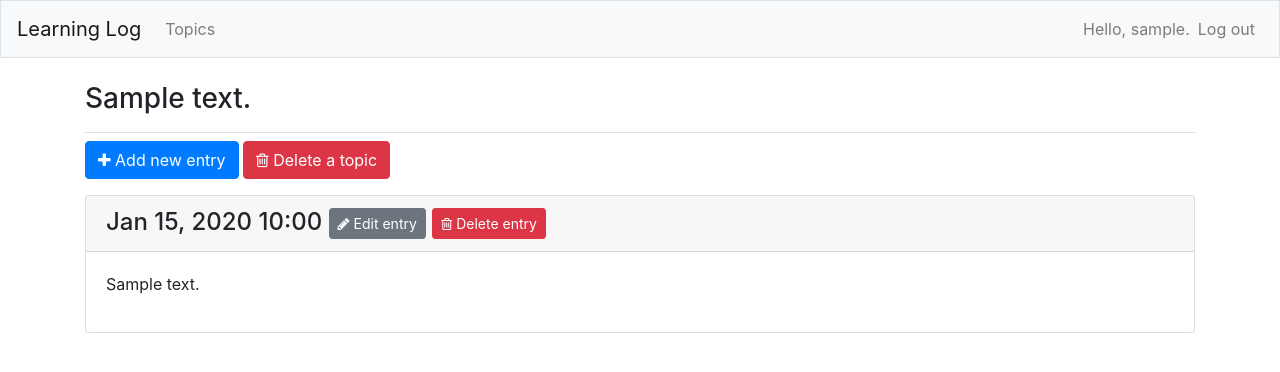
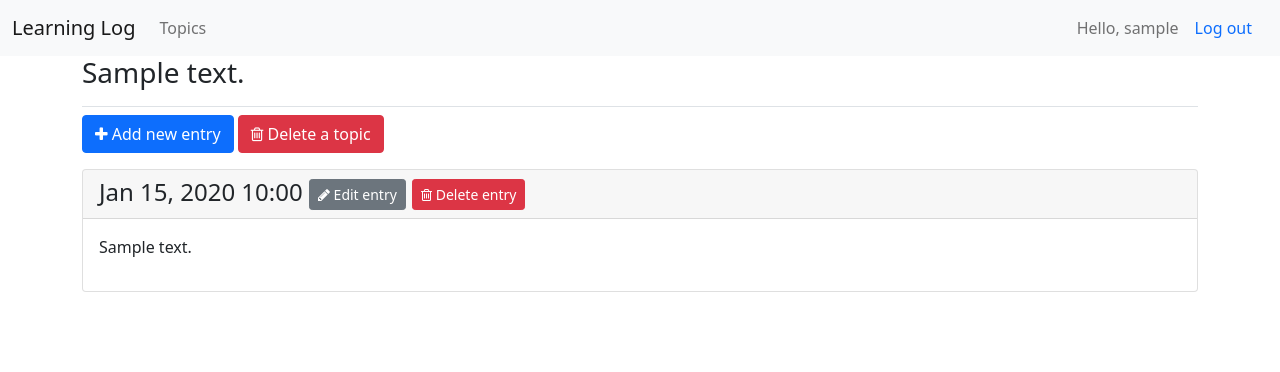
Before and after one commit to vladkuz-vk/dj-prj, a Django app: page /topics/1/ in a window 1280 px wide. Shown: the top 372 px of the page. Run offline with Django 4.2, Linux system fonts and the light colour scheme; a user stored in the database is signed in; tables that the repository leaves empty hold one stand-in row (values such as "Sample post"); some libraries are stand-ins or nearby versions.

Commit message:
Login is redesigned, modals for topic and entry deletion are added. Registration is broken for now.

```diff
--- a/learning_log/settings.py
+++ b/learning_log/settings.py
@@ -34,9 +34,6 @@ INSTALLED_APPS = [
     # Мои приложения
     'learning_logs',
     'users',
-
-    # Сторонние приложения
-    'bootstrap4',
 
     # Приложение django по умолчанию
     'django.contrib.admin',
--- a/learning_logs/forms.py
+++ b/learning_logs/forms.py
@@ -13,5 +13,4 @@ class EntryForm(forms.ModelForm):
     class Meta:
         model = Entry
         fields = ['text']
-        labels = {'text': 'Entry'}
-        widgets = {'text': forms.Textarea(attrs={'cols': 80})}
+        labels = {'text': ''}
--- a/learning_logs/templates/learning_logs/base.html
+++ b/learning_logs/templates/learning_logs/base.html
@@ -1,6 +1,4 @@
-{% load bootstrap4 %}
-
-<!doctype html>
+<!DOCTYPE html>
 <html lang="en">
 <head>
   <link rel="stylesheet" href="https://cdnjs.cloudflare.com/ajax/libs/font-awesome/4.7.0/css/font-awesome.min.css">
@@ -8,50 +6,44 @@
   <meta name="viewport" content="width=device-width, initial-scale=1, shrink-to-fit=no">
   <title>Learning Log</title>
 
-    {% bootstrap_css %}
-    {% bootstrap_javascript jquery='full' %}
+  <link href="https://cdn.jsdelivr.net/npm/bootstrap@5.0.2/dist/css/bootstrap.min.css" rel="stylesheet" integrity="sha384-EVSTQN3/azprG1Anm3QDgpJLIm9Nao0Yz1ztcQTwFspd3yD65VohhpuuCOmLASjC" crossorigin="anonymous">
 
 </head>
 <body>
-
-    <nav class="navbar navbar-expand-md navbar-light bg-light mb-4 border">
-
+  <nav class="navbar navbar-expand-lg navbar-light bg-light">
+    <div class="container-fluid">
       <a class="navbar-brand" href="{% url 'learning_logs:index' %}">Learning Log</a>
-
-      <button class="navbar-toggler" type="button" data-toggle="collapse"
-              data-target="#navbarCollapse" aria-controls="navbarCollapse"
-              aria-expanded="false" aria-label="Toogle navigation">
+      <button class="navbar-toggler" type="button" data-bs-toggle="collapse" data-bs-target="#navbarSupportedContent" aria-controls="navbarSupportedContent" aria-expanded="false" aria-label="Toggle navigation">
         <span class="navbar-toggler-icon"></span>
       </button>
-
-      <div class="collapse navbar-collapse" id="navbarCollapse">
-        <ul class="navbar-nav mr-auto">
+      <div class="collapse navbar-collapse" id="navbarSupportedContent">
+        <ul class="navbar-nav me-auto mb-2 mb-lg-0">
           <li class="nav-item">
             <a class="nav-link" href="{% url 'learning_logs:topics' %}">Topics</a>
           </li>
         </ul>
-        <ul class="navbar-nav ml-auto">
         {% if user.is_authenticated %}
-            <li class="nav-item">
-              <span class="navbar-text">Hello, {{ user.username }}.</span>
-            </li>
-          <li class="nav-item">
+          <span class="navbar-text">
+            Hello, {{ user.username }}
+          </span>
           <a class="nav-link" href="{% url 'users:logout' %}">Log out</a>
-          </li>
         {% endif %}
-        </ul>
+      </div>
     </div>
   </nav>
 
   <main role="main" class="container">
     <div class="pb-2 mb-2 border-bottom">
-      {% block page_header %}{% endblock page_header %}
+      {% block page_header %}
+      {% endblock page_header %}
     </div>
     <div>
-      {% block content %}{% endblock content %}
+      {% block content %}
+      {% endblock content %}
     </div>
   </main>
 
+  <script src="https://cdn.jsdelivr.net/npm/bootstrap@5.0.2/dist/js/bootstrap.bundle.min.js" integrity="sha384-MrcW6ZMFYlzcLA8Nl+NtUVF0sA7MsXsP1UyJoMp4YLEuNSfAP+JcXn/tWtIaxVXM" crossorigin="anonymous"></script>
 </body>
 
 </html>
--- a/learning_logs/templates/learning_logs/topic.html
+++ b/learning_logs/templates/learning_logs/topic.html
@@ -8,21 +8,54 @@
 {% block content %}
   <p>
     <a class="btn btn-primary" href="{% url 'learning_logs:new_entry' topic.id %}" role="button"><i class="fa fa-plus" aria-hidden="true"></i> Add new entry</a>
-    <a class="btn btn-danger" href="{% url 'learning_logs:delete_topic' topic.id %}" role="button"><i class="fa fa-trash-o" aria-hidden="true"></i> Delete a topic</a>
+    <button type="button" class="btn btn-danger" data-bs-toggle="modal" data-bs-target="#delete_topic"><i class="fa fa-trash-o" aria-hidden="true"></i> Delete a topic</button>
   </p>
   {% for entry in entries %}
     <div class="card mb-3">
       <h4 class="card-header">
         {{ entry.date_added|date:'M d, Y H:i' }}
         <a class="btn btn-secondary btn-sm" href="{% url 'learning_logs:edit_entry' entry.id %}" role="button"><i class="fa fa-pencil" aria-hidden="true"></i> Edit entry</a>
-        <a class="btn btn-danger btn-sm" href="{% url 'learning_logs:delete_entry' entry.id %}" role="button"><i class="fa fa-trash-o" aria-hidden="true"></i> Delete entry</a>
+        <button type="button" class="btn btn-danger btn-sm" data-bs-toggle="modal" data-bs-target="#delete_entry"><i class="fa fa-trash-o" aria-hidden="true"></i> Delete entry</button>
       </h4>
       <div class="card-body">
         {{ entry.text|linebreaks }}
       </div>
     </div>
+    <div class="modal fade" id="delete_entry" tabindex="-1" aria-labelledby="delete_entryLabel" aria-hidden="true">
+      <div class="modal-dialog">
+        <div class="modal-content">
+          <div class="modal-header">
+            <h5 class="modal-title" id="delete_entryLabel">Delete entry</h5>
+            <button type="button" class="btn-close" data-bs-dismiss="modal" aria-label="Close"></button>
+          </div>
+          <div class="modal-body">
+            <p>Are you sure?</p>
+          </div>
+          <div class="modal-footer">
+            <button type="button" class="btn btn-secondary" data-bs-dismiss="modal">Close</button>
+            <a class="btn btn-danger" href="{% url 'learning_logs:delete_entry' entry.id %}" role="button"><i class="fa fa-trash-o" aria-hidden="true"></i> Delete entry</a>
+          </div>
+        </div>
+      </div>
+    </div>
   {% empty %}
     <p>There are no entries for this topic yet.</p>
   {% endfor %}
-
+  <div class="modal fade" id="delete_topic" tabindex="-1" aria-labelledby="delete_topicLabel" aria-hidden="true">
+    <div class="modal-dialog">
+      <div class="modal-content">
+        <div class="modal-header">
+          <h5 class="modal-title" id="delete_topicLabel">Delete a topic</h5>
+          <button type="button" class="btn-close" data-bs-dismiss="modal" aria-label="Close"></button>
+        </div>
+        <div class="modal-body">
+          <p>Are you sure?</p>
+        </div>
+        <div class="modal-footer">
+          <button type="button" class="btn btn-secondary" data-bs-dismiss="modal">Close</button>
+          <a class="btn btn-danger" href="{% url 'learning_logs:delete_topic' topic.id %}" role="button"><i class="fa fa-trash-o" aria-hidden="true"></i> Delete</a>
+        </div>
+      </div>
+    </div>
+  </div>
 {% endblock content %}
--- a/learning_logs/templates/learning_logs/topics.html
+++ b/learning_logs/templates/learning_logs/topics.html
@@ -1,4 +1,5 @@
 {% extends "learning_logs/base.html" %}
+
 
 {% block page_header %}
   <h1>Topics</h1>
@@ -14,6 +15,5 @@
       <li><h3>No topics have been added yet.</h3></li>
     {% endfor %}
   </ul>
-
   <h3><a class="btn btn-primary" href="{% url 'learning_logs:new_topic' %}" role="button"><i class="fa fa-plus" aria-hidden="true"></i> Add new topic</a></h3>
 {% endblock content %}
--- a/users/templates/registration/logged_out.html
+++ b/users/templates/registration/logged_out.html
@@ -1,7 +1,6 @@
 {% extends 'learning_logs/base.html' %}
 
+
 {% block content %}
-
   <p>You have been logged out. Thank you for visiting!</p>
-
 {% endblock content %}
```
Also changed, not shown: learning_logs/templates/learning_logs/edit_entry.html (+7 -5 lines), learning_logs/templates/learning_logs/index.html (+4 -3 lines), learning_logs/templates/learning_logs/new_entry.html (+7 -5 lines), learning_logs/templates/learning_logs/new_topic.html (+6 -5 lines), users/templates/registration/login.html (+17 -8 lines), users/templates/registration/register.html (+2 -8 lines). Lines whose indentation alone changed are shown as unchanged.
